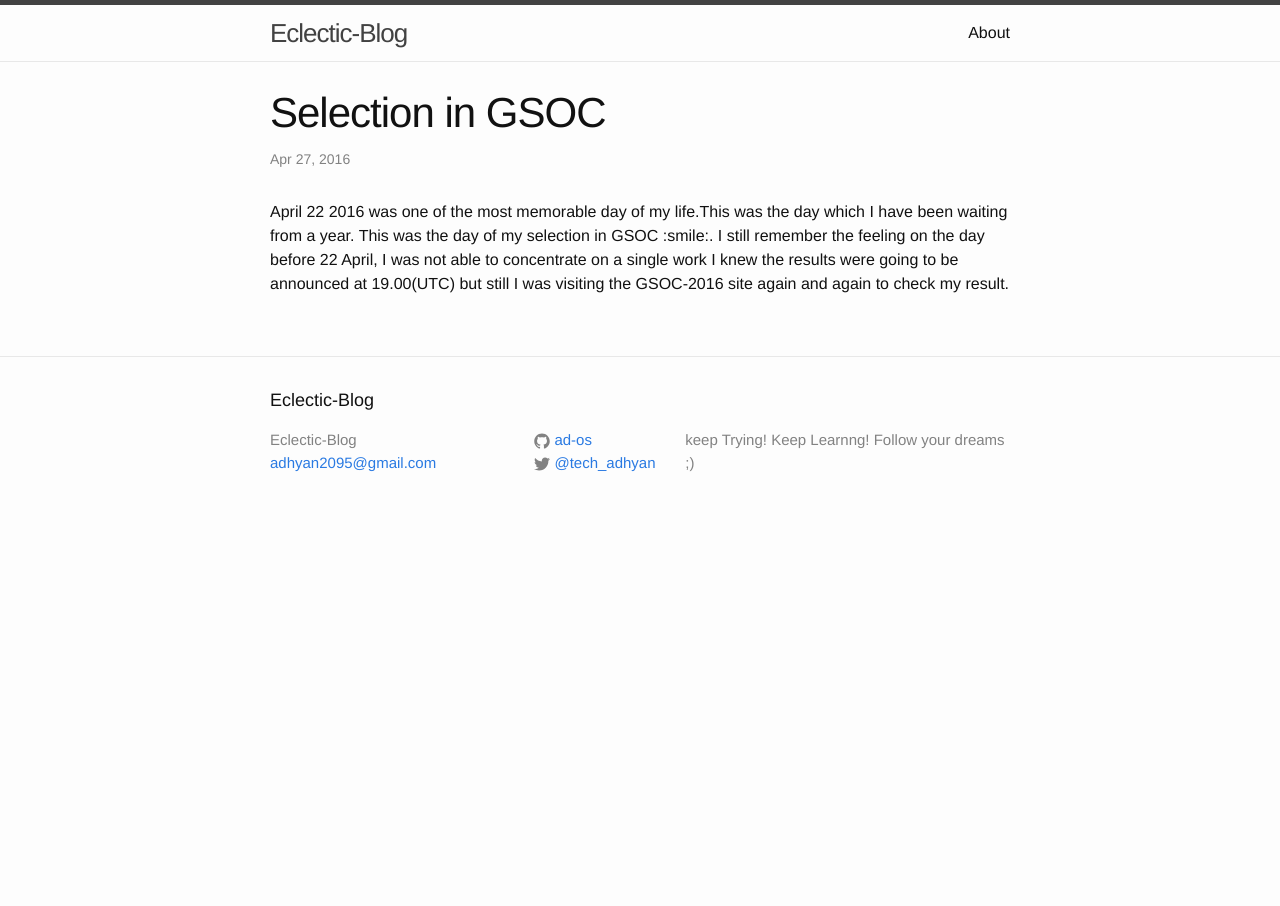
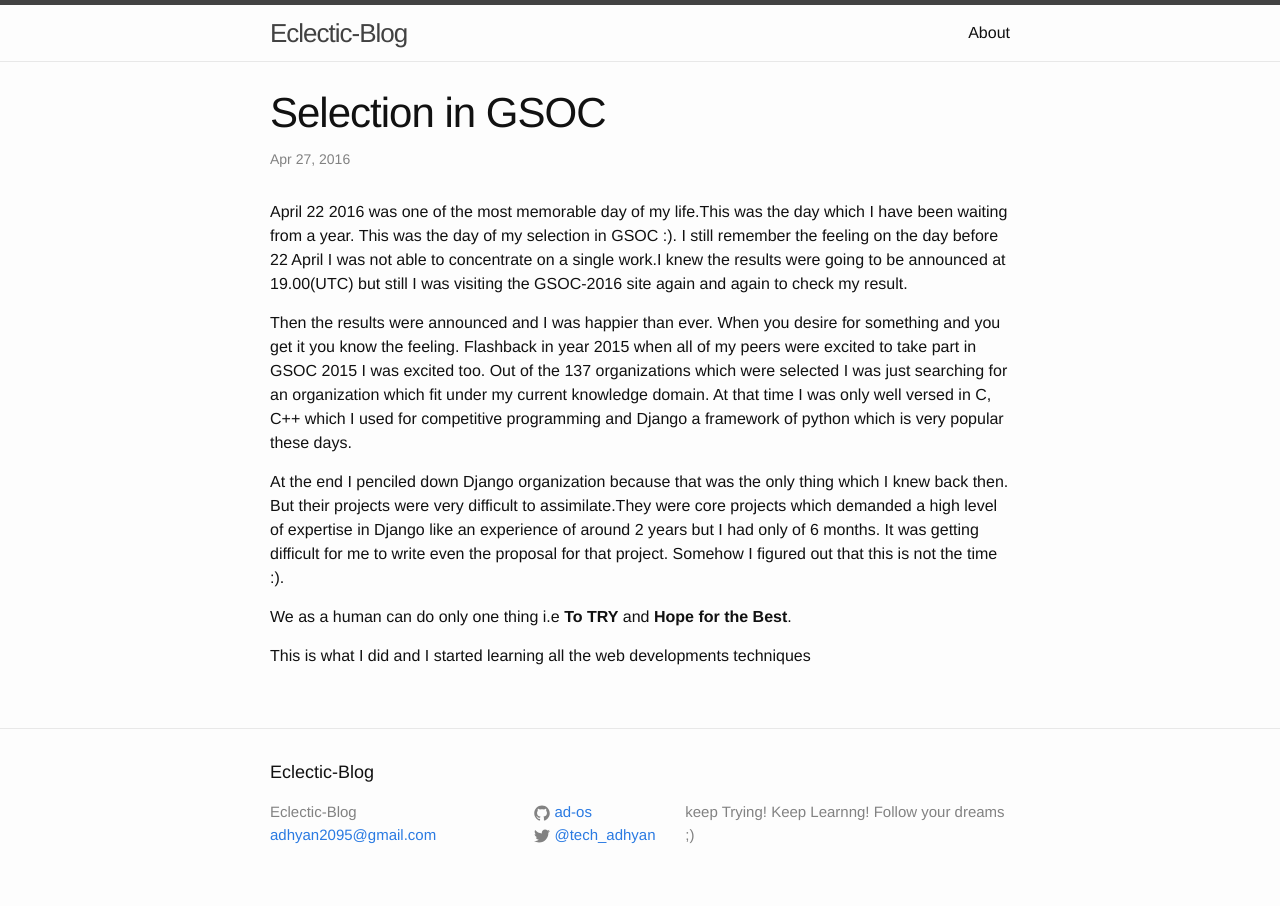
Before and after one commit to ad-os/Blog, a Jekyll site: the page built from _posts/2016-04-27-Gsoc1.md, in a window 1280 px wide. Built offline with Jekyll 4.4.1, drawn with Linux system fonts in a browser that asks for light colours.

Commit message:
First GSOC post

```diff
--- a/_posts/2016-04-27-Gsoc1.md
+++ b/_posts/2016-04-27-Gsoc1.md
@@ -1,11 +1,26 @@
 ---
 layout: post
-title:  "Selection in GSOC"
-date:   2016-04-27 3:23:00
+title: "Selection in GSOC"
+date: 2016-04-27 3:23:00
 categories: jekyll Update
 ---
 
 April 22 2016 was one of the most memorable day of my life.This was the day which I have been waiting from a year.
-This was the day of my selection in GSOC :smile:. I still remember the feeling on the day before 22 April, I was not able
- to concentrate on a single work I knew the results were going to be announced at 19.00(UTC) but still I was visiting the
- GSOC-2016 site again and again to check my result.
+This was the day of my selection in GSOC :). I still remember the feeling on the day before 22 April I was not able
+to concentrate on a single work.I knew the results were going to be announced at 19.00(UTC) but still I was visiting the
+GSOC-2016 site again and again to check my result.
+
+Then the results were announced and I was happier than ever. When you desire for something and you get it you know the feeling.
+Flashback in year 2015 when all of my peers were excited to take part in GSOC 2015 I was excited too. Out of the 137 organizations
+which were selected I was just searching for an organization which fit under my current knowledge domain. At that time I
+was only well versed in C, C++ which I used for competitive programming and Django a framework of python which is very
+popular these days.
+
+At the end I penciled down Django organization because that was the only thing which I knew back then. But their projects
+were very difficult to assimilate.They were core projects which demanded a high level of expertise in Django like an experience
+of around 2 years but I had only of 6 months. It was getting difficult for me to write even the proposal for that project.
+Somehow I figured out that this is not the time :).
+
+We as a human can do only one thing i.e **To TRY** and **Hope for the Best**.
+
+This is what I did and I started learning all the web developments techniques
```
